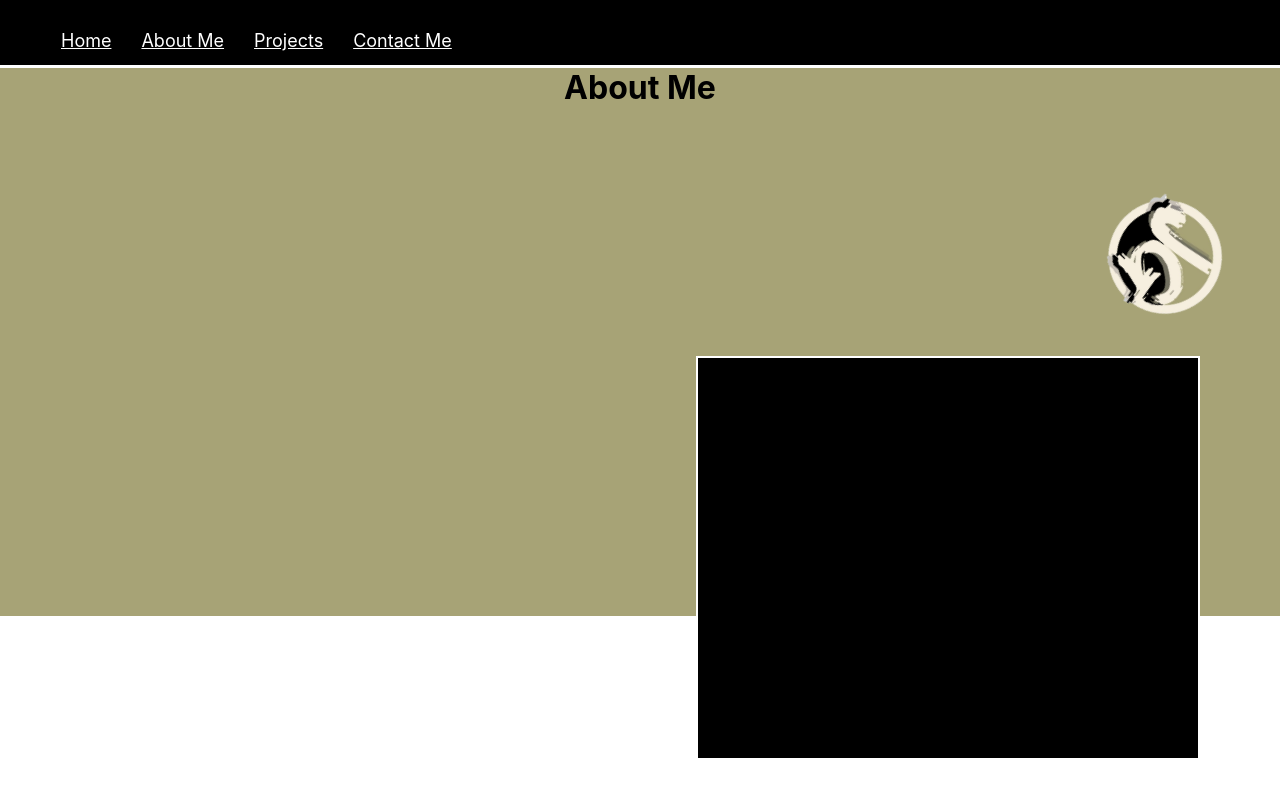
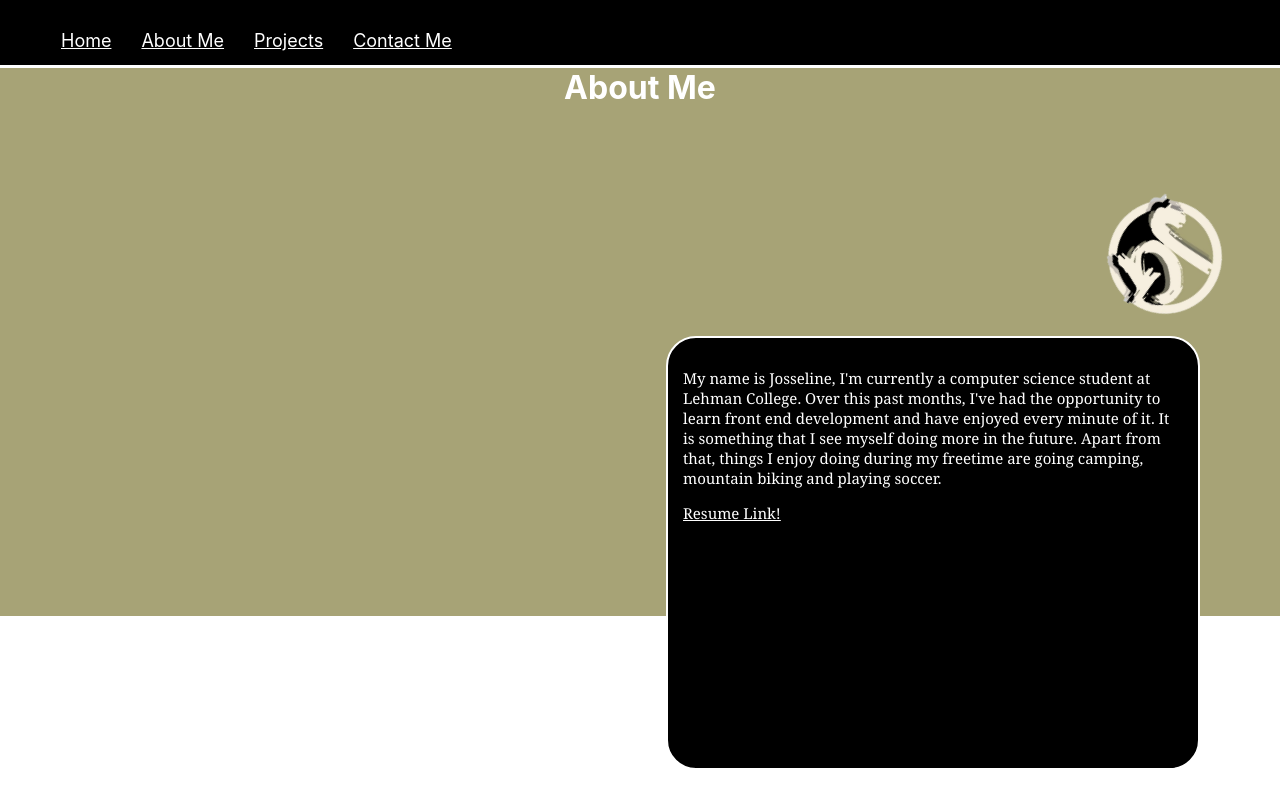
Before and after one commit to JosselineG/josselineg.github.io, a React (Create React App) app: page /AboutMe in a window 1280 px wide. Built offline with nearby package versions, Linux system fonts and the light colour scheme.

Commit message:
Fully working components

```diff
--- a/src/App.css
+++ b/src/App.css
@@ -37,6 +37,13 @@
     top: 0;
     height: 548px;
 
+
+
+}
+
+.homeImg{
+  border-radius: 25%;
+  border: 2px solid black;
 }
 
 
@@ -46,7 +53,7 @@
 
   text-align: center;
   display: block;
-  color: black;
+  color: white;
   background-color: #a7a376;
 
   width: 100%;
@@ -62,11 +69,16 @@
   margin: 0px;
   top: auto;
   right: 80px;
-  bottom: 40px;
+  bottom: 30px;
   left: auto;
   position: fixed;
   background-color: black;
   border: 2px solid white;
+  border-radius: 30px;
+  font-size: 15px;
+  padding: 15px;
+  font-family:Georgia;
+  text-align:left;
 }
 
 .contact{
--- a/src/App.js
+++ b/src/App.js
@@ -6,6 +6,9 @@ import AboutMe from './components/AboutMe';
 import ContactMe from './components/ContactMe';
 import {Routes, Route, Link} from 'react-router-dom'
 import Button from '@mui/material/Button'
+import Project1 from './components/pages/Project1';
+import Project2 from './components/pages/Project2';
+import Project3 from './components/pages/Project3';
 
 
 function App() {
@@ -27,15 +30,19 @@ function App() {
             <li>
           <Link style={{color:"white"}}to = 'ContactMe'>Contact Me</Link>
             </li>
-
+              <a href= ""  >
              <img src={logo} className="App-LogoJGHalfcolor" alt="LogoJGHalfcolor" width="170" height="170"/>
+              </a>
           </ul>
           </div>
       </nav>
 
      <Routes>
        <Route path="Projects" element={<Projects/>} />
-       <Route path="Projects/subProject" element={<Projects/>}/>
+       <Route path="Projects/Project1" element={<Project1/>}/>
+       <Route path="Projects/Project2" element={<Project2/>}/>
+       <Route path="Projects/Project3" element={<Project3/>}/>
+
        <Route path="/" element={<Home/>}/>
        <Route path="AboutMe" element={<AboutMe/>}/>
        <Route path="ContactMe" element={<ContactMe/>}/>
--- a/src/components/AboutMe.js
+++ b/src/components/AboutMe.js
@@ -7,7 +7,22 @@ export default function AboutMe(){
           <h1>About Me</h1>
             <Box className="AboutBox">
 
-          <p>" write about me" </p>
+                <p>
+
+                 My name is Josseline, I'm currently a computer science student at Lehman College.
+                 Over this past months, I've had the opportunity to learn front end development and
+                 have enjoyed every minute of it. It is something that I see myself doing more
+                 in the future. Apart from that, things I enjoy doing during my freetime are going camping,
+                 mountain biking and playing soccer.
+
+
+                </p>
+
+                <a style={{color: "white"}}target="_blank" href="https://docs.google.com/document/d/1DZ76DWPY-4bB-ZilVb0-XhOz2GmatUnKuqahIN586uc/edit?usp=sharing">Resume Link!</a>
+                  {/* <a> tag defines a hyperlink, which is used to link from one page to another.
+                  <href> attribute indicates the link's destination. <target>="_blank" opens the link in a new tab.
+                   */}
+
             </Box>
 
 
--- a/src/components/ContactMe.js
+++ b/src/components/ContactMe.js
@@ -26,10 +26,12 @@ handleSubmit =(e)=>{
 
             <h1>Contact Me</h1>
                 <div className="contact">
-
+            <a style={{color: "black"}} href="mailto: guardadojosseline@gmail.com">
             <p>Email: guardadojosseline@gmail.com</p>
-            <p>Phone Number: (914)257-9220 </p>
-
+            </a>
+            <a style={{color: "black"}} href="tel: 914-257-9220">
+            <p>Phone Number: 914-257-9220 </p>
+           </a>
                 </div>
 
             <div className="box">
--- a/src/components/Home.js
+++ b/src/components/Home.js
@@ -6,7 +6,7 @@ return(
     <div className="home">
         <h1>Josseline Guardado</h1>
 
-         <img src={logo} width="550" height="450"/>
+         <img className="homeImg"src={logo} width="550" height="450"  borderRadius="20"/>
 
     </div>
 
--- /dev/null
+++ b/src/components/pages/Project1.js
@@ -0,0 +1,9 @@
+export default function Project3(){
+
+    return(
+
+        <h1>Project 1</h1>
+    )
+
+
+    }
--- /dev/null
+++ b/src/components/pages/Project2.js
@@ -0,0 +1,9 @@
+export default function Project2(){
+
+return(
+
+    <h1>Project 2</h1>
+)
+
+
+}
--- /dev/null
+++ b/src/components/pages/Project3.js
@@ -0,0 +1,9 @@
+export default function Project3(){
+
+    return(
+
+        <h1>Project 3</h1>
+    )
+
+
+    }
--- a/src/pages/ProjectSubpage.js
+++ b/src/components/pages/ProjectSubpage.js
@@ -2,4 +2,6 @@
 export default function ProjectSubpage(){
 
 
+
+
 }
```
Lines whose indentation alone changed are shown as unchanged.
